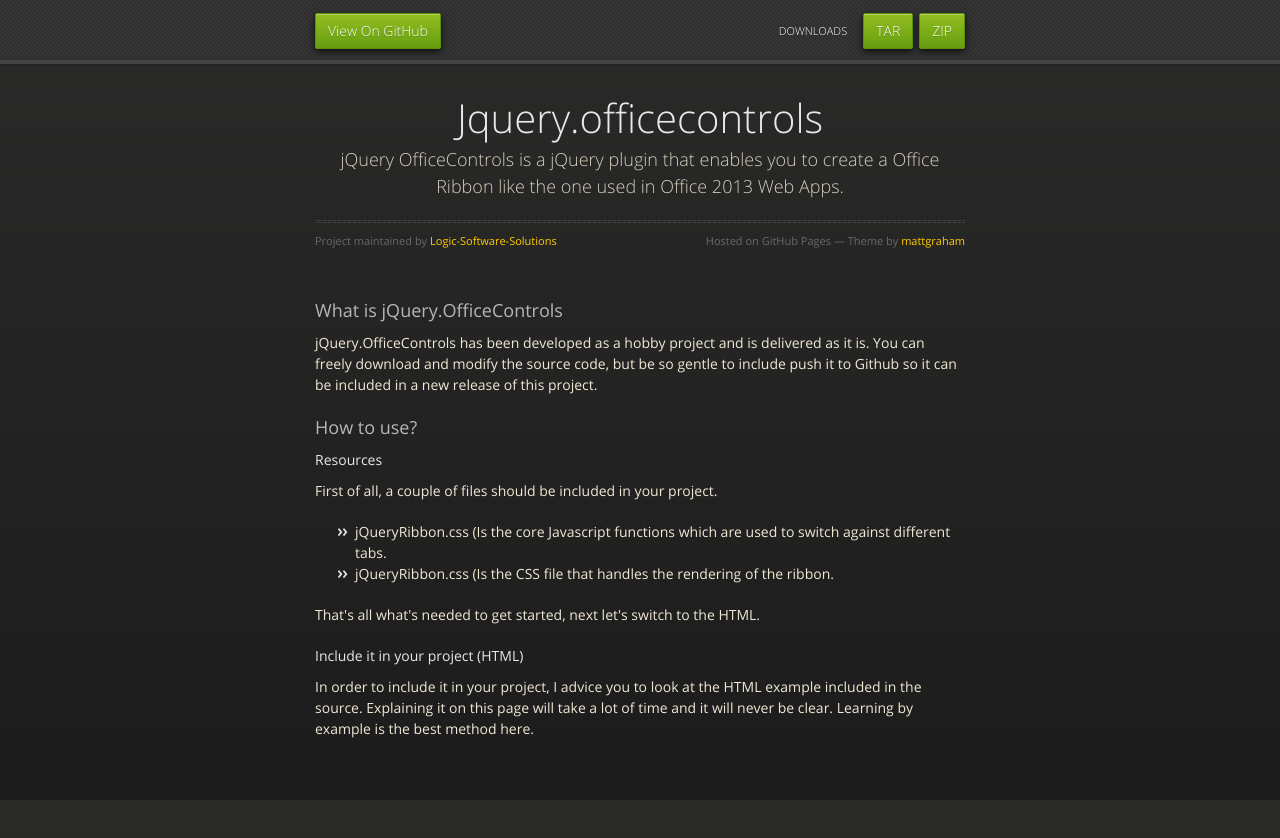
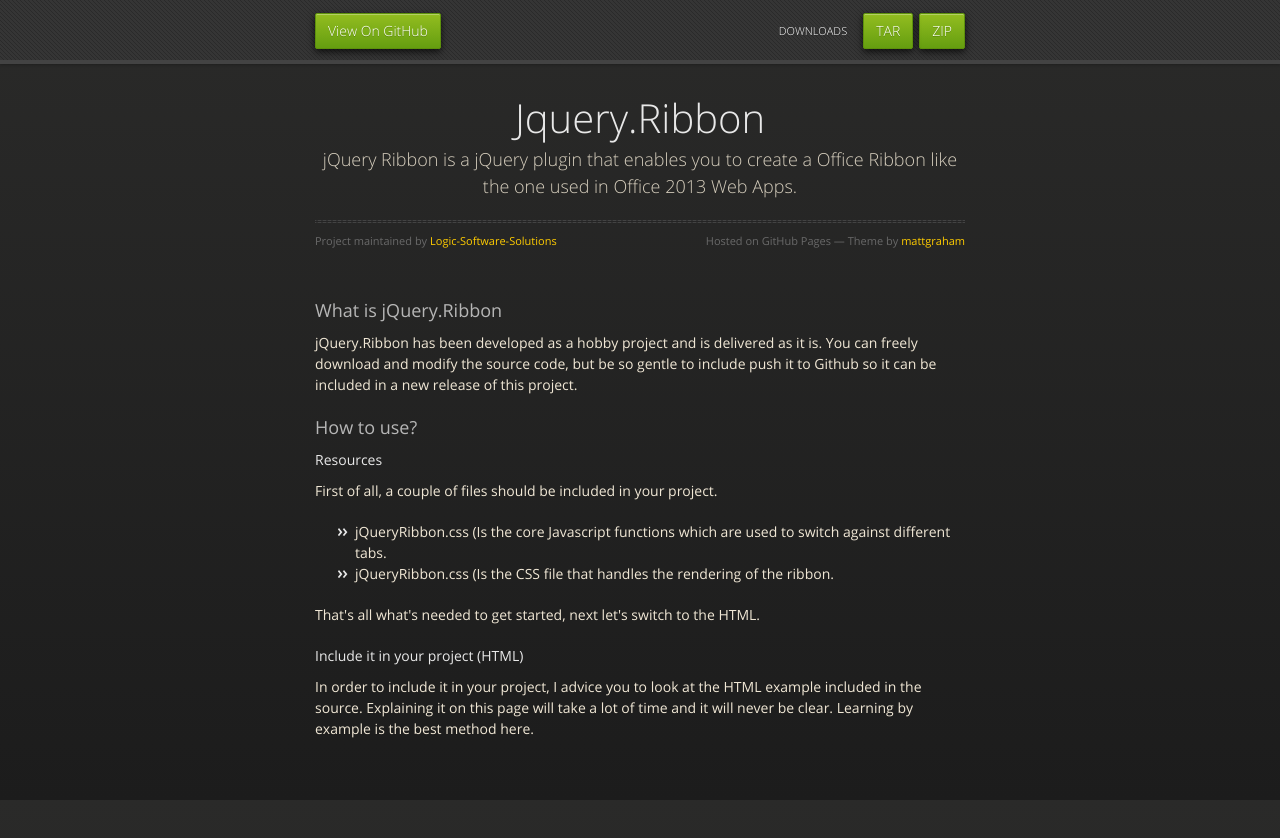
Before and after one commit to denniskroneb/jQuery.Ribbon, a plain HTML site: page index.html in a window 1280 px wide. Drawn offline with nearby package versions, Linux system fonts and the light colour scheme.

Commit message:
Added typo mistakes and changes the url's to the correct downloads.

```diff
--- a/index.html
+++ b/index.html
@@ -3,7 +3,7 @@
   <head>
     <meta charset="utf-8">
     <meta http-equiv="X-UA-Compatible" content="chrome=1">
-    <title>jQuery OfficeControls</title>
+    <title>jQuery Ribbon</title>
     <link rel="stylesheet" href="stylesheets/styles.css">
     <link rel="stylesheet" href="stylesheets/pygment_trac.css">
     <script src="https://ajax.googleapis.com/ajax/libs/jquery/1.7.1/jquery.min.js"></script>
@@ -20,9 +20,9 @@
   <body>
       <div id="header">
         <nav>
-          <li class="fork"><a href="https://github.com/Logic-Software-Solutions/jQuery.OfficeControls">View On GitHub</a></li>
-          <li class="downloads"><a href="https://github.com/Logic-Software-Solutions/jQuery.OfficeControls/zipball/master">ZIP</a></li>
-          <li class="downloads"><a href="https://github.com/Logic-Software-Solutions/jQuery.OfficeControls/tarball/master">TAR</a></li>
+          <li class="fork"><a href="https://github.com/Logic-Software-Solutions/jQuery.Ribbon">View On GitHub</a></li>
+          <li class="downloads"><a href="https://github.com/Logic-Software-Solutions/jQuery.Ribbon/zipball/master">ZIP</a></li>
+          <li class="downloads"><a href="https://github.com/Logic-Software-Solutions/jQuery.Ribbon/tarball/master">TAR</a></li>
           <li class="title">DOWNLOADS</li>
         </nav>
       </div><!-- end header -->
@@ -31,16 +31,16 @@
 
       <section>
         <div id="title">
-          <h1>Jquery.officecontrols</h1>
-          <p>jQuery OfficeControls is a jQuery plugin that enables you to create a Office Ribbon like the one used in Office 2013 Web Apps.</p>
+          <h1>Jquery.Ribbon</h1>
+          <p>jQuery Ribbon is a jQuery plugin that enables you to create a Office Ribbon like the one used in Office 2013 Web Apps.</p>
           <hr>
           <span class="credits left">Project maintained by <a href="https://github.com/Logic-Software-Solutions">Logic-Software-Solutions</a></span>
           <span class="credits right">Hosted on GitHub Pages &mdash; Theme by <a href="http://twitter.com/#!/michigangraham">mattgraham</a></span>
         </div>
 
-        <h3>What is jQuery.OfficeControls</h3>
+        <h3>What is jQuery.Ribbon</h3>
 
-<p>jQuery.OfficeControls has been developed as a hobby project and is delivered as it is. You can freely download and modify the source code, but be so gentle to include push it to Github so it can be included in a new release of this project.
+<p>jQuery.Ribbon has been developed as a hobby project and is delivered as it is. You can freely download and modify the source code, but be so gentle to include push it to Github so it can be included in a new release of this project.
 </p>
 
 <h3>How to use?</h3>
```
